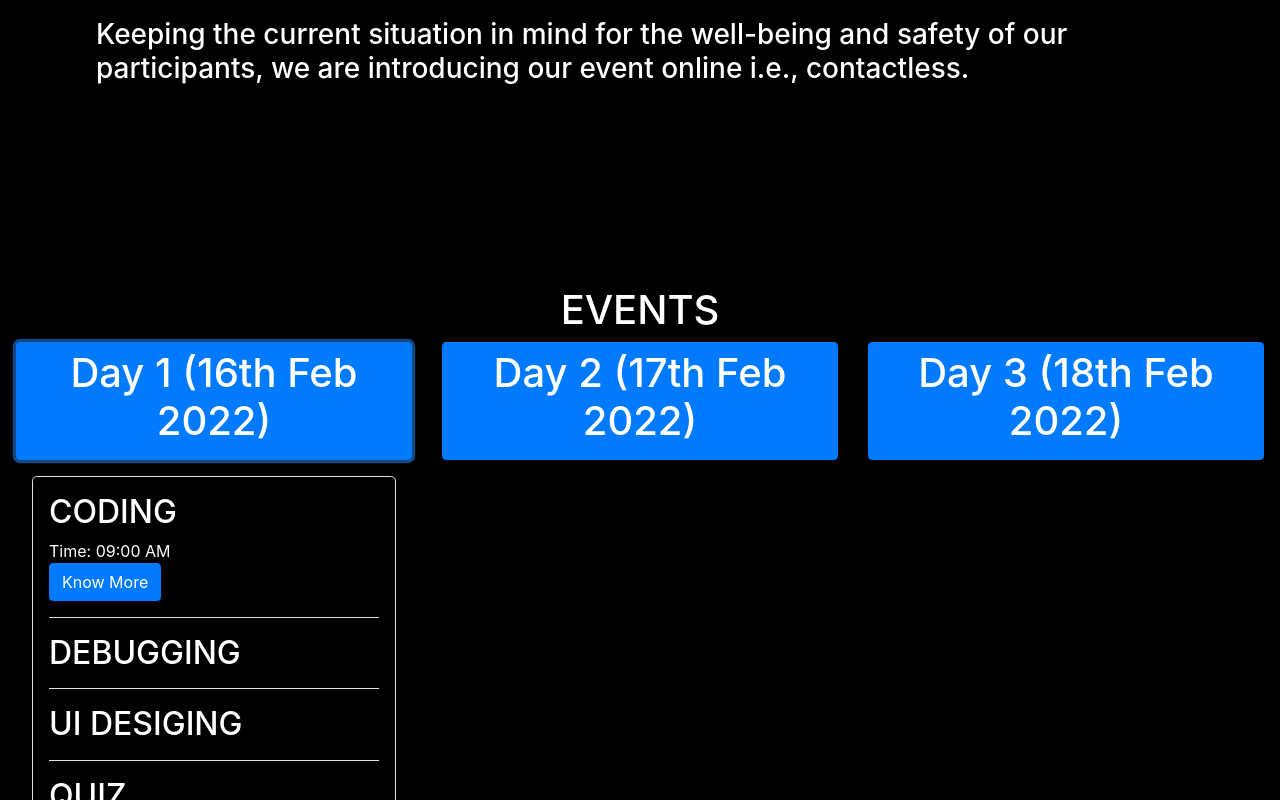
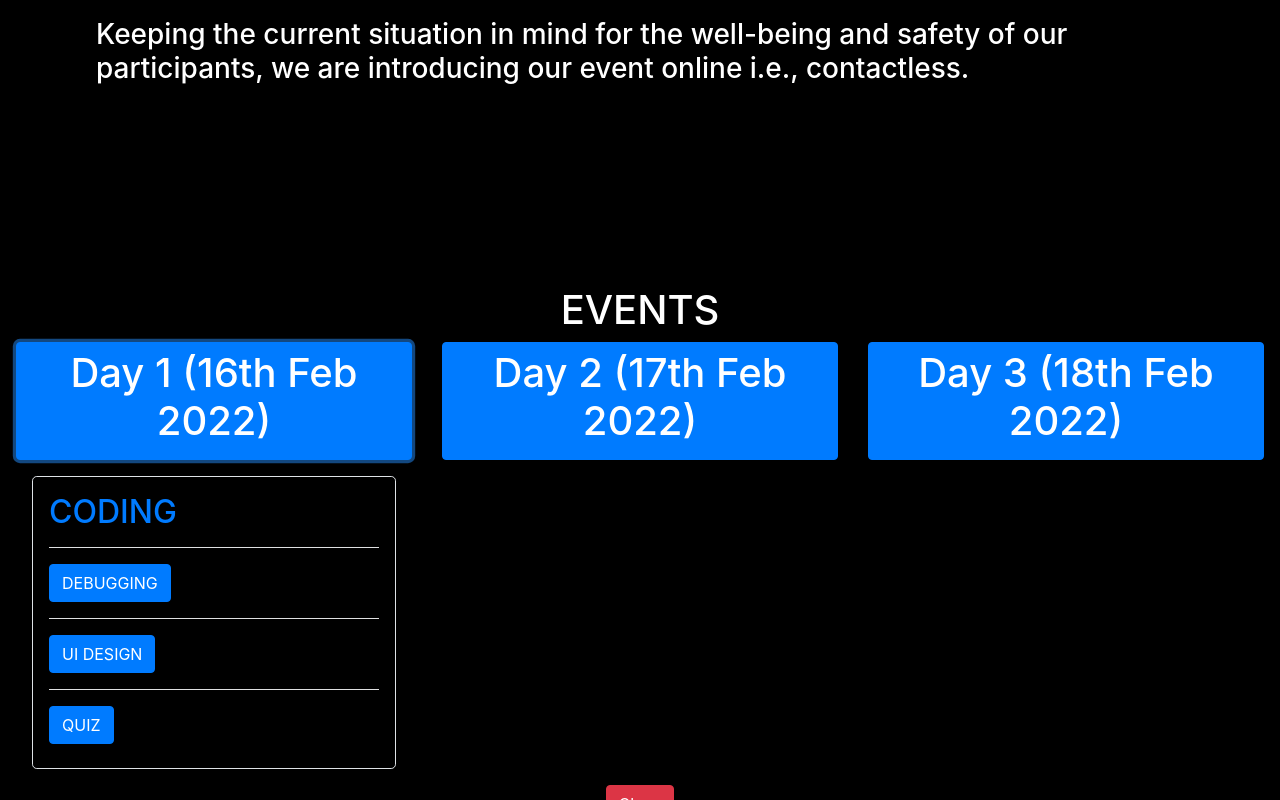
Before and after one commit to Mihir06121/TechNova, a React (Create React App) app: page / in a window 1280 px wide. Both pictures are taken after a click on the button "Day 1 (16th Feb 2022)". Shown: the part 1618-2418 px from the top of the page. Built offline with nearby package versions, Linux system fonts and the light colour scheme.

Commit message:
links updated

```diff
--- a/src/components/2k21_22/Home.js
+++ b/src/components/2k21_22/Home.js
@@ -95,60 +95,60 @@ const Home = () => {
                         <div className="accordion" id="accordionExample">
                           <div className="accordion-item">
                             <h2 className="accordion-header" id="headingOne">
-                              <a style={{background:"transparent", cursor: "pointer"}} className="accordion-button border-0 text-white" data-bs-toggle="collapse" data-bs-target="#collapseOne" aria-expanded="true" aria-controls="collapseOne">
-                                CODING
+                              <a style={{background:"transparent", cursor: "pointer"}} className=" border-0 text-white">
+                              <Link className="" to="/rulescoding">CODING</Link>
                               </a>
                             </h2>
-                            <div id="collapseOne" className="accordion-collapse collapse show" aria-labelledby="headingOne" data-bs-parent="#accordionExample">
+                            {/* <div id="collapseOne" className="accordion-collapse collapse show" aria-labelledby="headingOne" data-bs-parent="#accordionExample">
                               <div className="accordion-body">
                                 Time: 09:00 AM<br/>
                                   <Link className="btn btn-primary" to="/rulescoding">Know More</Link>
                               </div>
-                            </div>
+                            </div> */}
                           </div>
                           <hr className="bg-light" />
                           <div className="accordion-item">
                             <h2 className="accordion-header" id="headingTwo">
-                              <a style={{background:"transparent", cursor: "pointer"}} className="accordion-button collapsed" type="button" data-bs-toggle="collapse" data-bs-target="#collapseTwo" aria-expanded="false" aria-controls="collapseTwo">
-                                DEBUGGING
+                            <a style={{background:"transparent", cursor: "pointer"}} className=" border-0 text-white">
+                            <Link className="btn btn-primary" to="/rulesdebugging">DEBUGGING</Link>
                               </a>
                             </h2>
-                            <div id="collapseTwo" className="accordion-collapse collapse" aria-labelledby="headingTwo" data-bs-parent="#accordionExample">
+                            {/* <div id="collapseTwo" className="accordion-collapse collapse" aria-labelledby="headingTwo" data-bs-parent="#accordionExample">
                               <div className="accordion-body">
                                 Time: 10:00 AM<br/>
                                 <Link className="btn btn-primary" to="/rulesdebugging">Know More</Link>
                               </div>
-                            </div>
+                            </div> */}
                           </div>
                           <hr className="bg-light" />
 
                           <div className="accordion-item">
                             <h2 className="accordion-header" id="headingThree">
-                              <a style={{background:"transparent", cursor: "pointer"}} className="accordion-button collapsed" type="button" data-bs-toggle="collapse" data-bs-target="#collapseThree" aria-expanded="false" aria-controls="collapseThree">
-                                UI DESIGING
+                            <a style={{background:"transparent", cursor: "pointer"}} className=" border-0 text-white">
+                            <Link className="btn btn-primary" to="/rulesuidesign">UI DESIGN</Link>
                               </a>
                             </h2>
-                            <div id="collapseThree" className="accordion-collapse collapse" aria-labelledby="headingThree" data-bs-parent="#accordionExample">
+                            {/* <div id="collapseThree" className="accordion-collapse collapse" aria-labelledby="headingThree" data-bs-parent="#accordionExample">
                               <div className="accordion-body">
                                 Time: 12:00 PM<br/>
                                   <Link className="btn btn-primary" to="/rulesuidesign">Know More</Link>
                               </div>
-                            </div>
+                            </div> */}
                           </div>
                           <hr className="bg-light" />
 
                           <div className="accordion-item">
                             <h2 className="accordion-header" id="headingFour">
-                              <a style={{background:"transparent", cursor: "pointer"}} className="accordion-button collapsed" type="button" data-bs-toggle="collapse" data-bs-target="#collapseFour" aria-expanded="false" aria-controls="collapseFour">
-                                QUIZ
+                            <a style={{background:"transparent", cursor: "pointer"}} className=" border-0 text-white">
+                            <Link className="btn btn-primary" to="/rulesquiz">QUIZ</Link>
                               </a>
                             </h2>
-                            <div id="collapseFour" className="accordion-collapse collapse" aria-labelledby="headingFour" data-bs-parent="#accordionExample">
+                            {/* <div id="collapseFour" className="accordion-collapse collapse" aria-labelledby="headingFour" data-bs-parent="#accordionExample">
                               <div className="accordion-body">
                                 Time: 11:00 AM<br/>
                                   <Link className="btn btn-primary" to="/rulesquiz">Know More</Link>
                               </div>
-                            </div>
+                            </div> */}
                           </div>
                         </div>
                         </div>
@@ -169,61 +169,61 @@ const Home = () => {
                         <div className="accordion" id="accordionExample1">
                           <div className="accordion-item">
                             <h2 className="accordion-header" id="headingFive">
-                              <a style={{background:"transparent", cursor: "pointer"}} className="accordion-button" type="button" data-bs-toggle="collapse" data-bs-target="#collapseFive" aria-expanded="true" aria-controls="collapseFive">
-                                STAND-UP COMEDY
+                            <a style={{background:"transparent", cursor: "pointer"}} className=" border-0 text-white">
+                            <Link className="btn btn-primary" to="/rulesstandupcomedy">STAND-UP COMEDY</Link>
                               </a>
                             </h2>
-                            <div id="collapseFive" className="accordion-collapse collapse show" aria-labelledby="headingFive" data-bs-parent="#accordionExample1">
+                            {/* <div id="collapseFive" className="accordion-collapse collapse show" aria-labelledby="headingFive" data-bs-parent="#accordionExample1">
                               <div className="accordion-body">
                                 Time: 08:00 AM<br/>
                                   <Link className="btn btn-primary" to="/rulesstandupcomedy">Know More</Link>
                               </div>
-                            </div>
+                            </div> */}
                           </div>
                           <hr className="bg-light" />
 
                           <div className="accordion-item">
                             <h2 className="accordion-header" id="headingTen">
-                              <a style={{background:"transparent", cursor: "pointer"}} className="accordion-button" type="button" data-bs-toggle="collapse" data-bs-target="#collapseTen" aria-expanded="true" aria-controls="collapseTen">
-                                E-Chess
+                            <a style={{background:"transparent", cursor: "pointer"}} className=" border-0 text-white">
+                            <Link className="btn btn-primary" to="/rulesechess">E-CHESS</Link>
                               </a>
                             </h2>
-                            <div id="collapseTen" className="accordion-collapse collapse show" aria-labelledby="headingTen" data-bs-parent="#accordionExample1">
+                            {/* <div id="collapseTen" className="accordion-collapse collapse show" aria-labelledby="headingTen" data-bs-parent="#accordionExample1">
                               <div className="accordion-body">
                                 Time: 09:00 AM<br/>
                                   <Link className="btn btn-primary" to="/rulesechess">Know More</Link>
                               </div>
-                            </div>
+                            </div> */}
                           </div>
                           <hr className="bg-light" />
 
                           <div className="accordion-item">
                             <h2 className="accordion-header" id="headingSeven">
-                              <a style={{background:"transparent", cursor: "pointer"}} className="accordion-button collapsed" type="button" data-bs-toggle="collapse" data-bs-target="#collapseSeven" aria-expanded="false" aria-controls="collapseSeven">
-                                DIGITAL-POSTER MAKING
+                            <a style={{background:"transparent", cursor: "pointer"}} className=" border-0 text-white">
+                            <Link className="btn btn-primary" to="/rulesdigitalposter">DIGITAL POSTER MAKING</Link>
                               </a>
                             </h2>
-                            <div id="collapseSeven" className="accordion-collapse collapse" aria-labelledby="headingSeven" data-bs-parent="#accordionExample1">
+                            {/* <div id="collapseSeven" className="accordion-collapse collapse" aria-labelledby="headingSeven" data-bs-parent="#accordionExample1">
                               <div className="accordion-body">
                                 Time: 10:30 AM<br/>
                                   <Link className="btn btn-primary" to="/rulesdigitalposter">Know More</Link>
                               </div>
-                            </div>
+                            </div> */}
                           </div>
                           <hr className="bg-light" />
 
                           <div className="accordion-item">
                             <h2 className="accordion-header" id="headingEight">
-                              <a style={{background:"transparent", cursor: "pointer"}} className="accordion-button collapsed" type="button" data-bs-toggle="collapse" data-bs-target="#collapseEight" aria-expanded="false" aria-controls="collapseEight">
-                                Learn With Us
+                            <a style={{background:"transparent", cursor: "pointer"}} className=" border-0 text-white">
+                            <Link className="btn btn-primary" to="/registerwebinar">LEARN WITH US</Link>
                               </a>
                             </h2>
-                            <div id="collapseEight" className="accordion-collapse collapse" aria-labelledby="headingEight" data-bs-parent="#accordionExample1">
+                            {/* <div id="collapseEight" className="accordion-collapse collapse" aria-labelledby="headingEight" data-bs-parent="#accordionExample1">
                               <div className="accordion-body">
                                 Time: 12:00 PM<br/>
                                   <Link className="btn btn-primary" to="/registerwebinar">Know More</Link>
                               </div>
-                            </div>
+                            </div> */}
                           </div>
                         </div>
                         </div>
@@ -244,76 +244,76 @@ const Home = () => {
                         <div className="accordion" id="accordionExample2">
                           <div className="accordion-item">
                             <h2 className="accordion-header" id="headingOne">
-                              <a style={{background:"transparent", cursor: "pointer"}} className="accordion-button" type="button" data-bs-toggle="collapse" data-bs-target="#collapseOne" aria-expanded="true" aria-controls="collapseOne">
-                                BGMI
+                            <a style={{background:"transparent", cursor: "pointer"}} className=" border-0 text-white">
+                            <Link className="btn btn-primary" to="/rulesbgmi">BGMI</Link>
                               </a>
                             </h2>
-                            <div id="collapseOne" className="accordion-collapse collapse show" aria-labelledby="headingOne" data-bs-parent="#accordionExample2">
+                            {/* <div id="collapseOne" className="accordion-collapse collapse show" aria-labelledby="headingOne" data-bs-parent="#accordionExample2">
                               <div className="accordion-body">
                                 Time: 24 Hrs<br/>
                                   <Link className="btn btn-primary" to="/rulesbgmi">Know More</Link>
                               </div>
-                            </div>
+                            </div> */}
                           </div>
                           <hr className="bg-light" />
 
                           <div className="accordion-item">
                             <h2 className="accordion-header" id="headingTwo">
-                              <a style={{background:"transparent", cursor: "pointer"}} className="accordion-button collapsed" type="button" data-bs-toggle="collapse" data-bs-target="#collapseTwo" aria-expanded="false" aria-controls="collapseTwo">
-                                CALL OF DUTY: MOBILE
+                            <a style={{background:"transparent", cursor: "pointer"}} className=" border-0 text-white">
+                            <Link className="btn btn-primary" to="/rulescod">CALL OF DUTY: MOBILE</Link>
                               </a>
                             </h2>
-                            <div id="collapseTwo" className="accordion-collapse collapse" aria-labelledby="headingTwo" data-bs-parent="#accordionExample2">
+                            {/* <div id="collapseTwo" className="accordion-collapse collapse" aria-labelledby="headingTwo" data-bs-parent="#accordionExample2">
                               <div className="accordion-body">
                                 Time: 24 Hrs<br/>
                                   <Link className="btn btn-primary" to="/rulescod">Know More</Link>
                               </div>
-                            </div>
+                            </div> */}
                           </div>
                           <hr className="bg-light" />
 
                           <div className="accordion-item">
                             <h2 className="accordion-header" id="headingNine">
-                              <a style={{background:"transparent", cursor: "pointer"}} className="accordion-button collapsed" type="button" data-bs-toggle="collapse" data-bs-target="#collapseNine" aria-expanded="false" aria-controls="collapseNine">
-                                VALORANT
+                            <a style={{background:"transparent", cursor: "pointer"}} className=" border-0 text-white">
+                            <Link className="btn btn-primary" to="/rulesValorant">VALORANT</Link>
                               </a>
                             </h2>
-                            <div id="collapseNine" className="accordion-collapse collapse" aria-labelledby="headingNine" data-bs-parent="#accordionExample2">
+                            {/* <div id="collapseNine" className="accordion-collapse collapse" aria-labelledby="headingNine" data-bs-parent="#accordionExample2">
                               <div className="accordion-body">
                                 Time: 24 Hrs<br/>
                                   <Link className="btn btn-primary" to="/rulesValorant">Know More</Link>
                               </div>
-                            </div>
+                            </div> */}
                           </div>
                           <hr className="bg-light" />
 
                           <div className="accordion-item">
                             <h2 className="accordion-header" id="headingThree">
-                              <a style={{background:"transparent", cursor: "pointer"}} className="accordion-button collapsed" type="button" data-bs-toggle="collapse" data-bs-target="#collapseThree" aria-expanded="false" aria-controls="collapseThree">
-                                Clash Royale
+                            <a style={{background:"transparent", cursor: "pointer"}} className=" border-0 text-white">
+                            <Link className="btn btn-primary" to="/rulesclashroyale">CLASH ROYALE</Link>
                               </a>
                             </h2>
-                            <div id="collapseThree" className="accordion-collapse collapse" aria-labelledby="headingThree" data-bs-parent="#accordionExample2">
+                            {/* <div id="collapseThree" className="accordion-collapse collapse" aria-labelledby="headingThree" data-bs-parent="#accordionExample2">
                               <div className="accordion-body">
                                 Time: 01:00 PM<br/>
                                   <Link className="btn btn-primary" to="/rulesclashroyale">Know More</Link>
                               </div>
-                            </div>
+                            </div> */}
                           </div>
                           <hr className="bg-light" />
 
                           <div className="accordion-item">
                             <h2 className="accordion-header" id="headingFour">
-                              <a style={{background:"transparent", cursor: "pointer"}} className="accordion-button collapsed" type="button" data-bs-toggle="collapse" data-bs-target="#collapseFour" aria-expanded="false" aria-controls="collapseFour">
-                                FREE-FIRE
+                            <a style={{background:"transparent", cursor: "pointer"}} className=" border-0 text-white">
+                            <Link className="btn btn-primary" to="/rulesfreefire">FREE-FIRE</Link>
                               </a>
                             </h2>
-                            <div id="collapseFour" className="accordion-collapse collapse" aria-labelledby="headingFour" data-bs-parent="#accordionExample2">
+                            {/* <div id="collapseFour" className="accordion-collapse collapse" aria-labelledby="headingFour" data-bs-parent="#accordionExample2">
                               <div className="accordion-body">
                                 Time: 10:00 AM<br/>
                                   <Link className="btn btn-primary" to="/rulesfreefire">Know More</Link>
                               </div>
-                            </div>
+                            </div> */}
                           </div>
                         </div>
                         </div>
```
